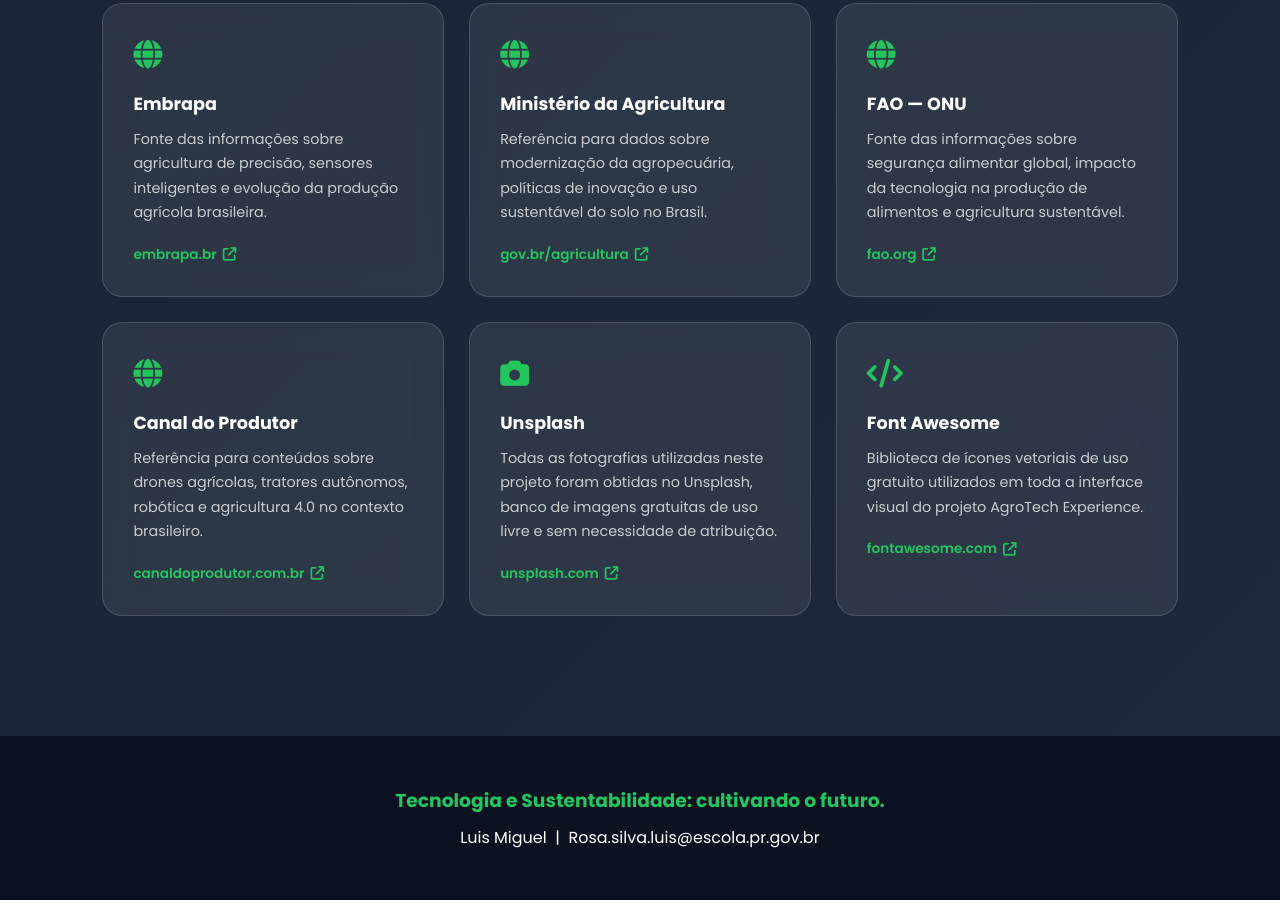
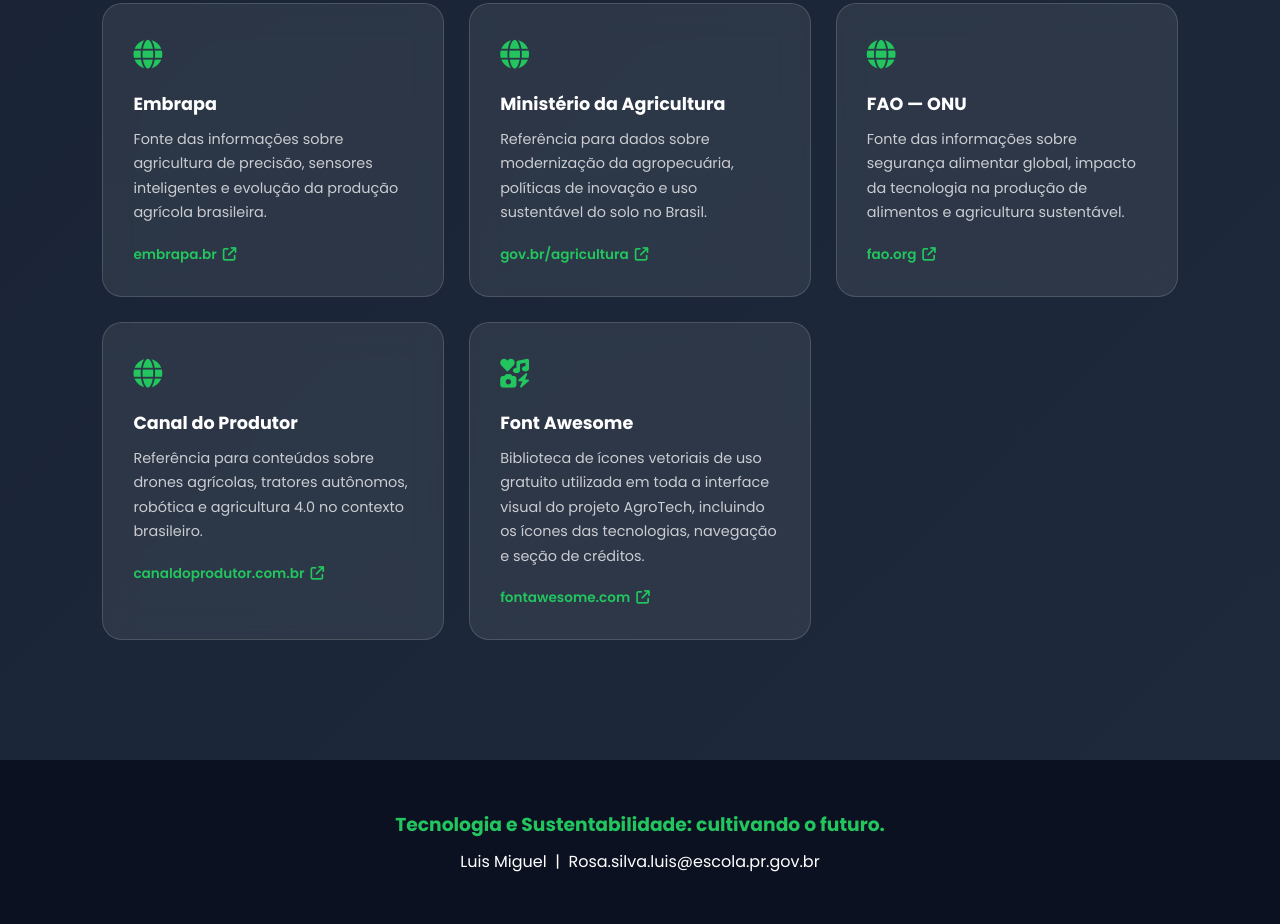
Before and after one commit to Luisgotoso123/agrinho, a plain HTML site: page index.html in a window 1280 px wide. Shown: the part 5769-6693 px from the top of the page. Before the commit the page ends 6669 px from the top, so only its background shows below. Drawn offline with Linux system fonts and the light colour scheme.

Commit message:
tirei a referencia de imagem

```diff
--- a/index.html
+++ b/index.html
@@ -72,8 +72,6 @@
                         O AgroTech representa a união entre tecnologia, produtividade e sustentabilidade. O Brasil, um dos maiores produtores agrícolas do mundo, está na vanguarda dessa transformação — adotando ferramentas digitais que permitem produzir mais alimentos com menos recursos e menor impacto ambiental.
                     </p>
                 </div>
-
-
 
             </div>
 
@@ -220,8 +218,6 @@
                     </p>
                 </div>
 
-
-
             </div>
 
         </section>
@@ -265,16 +261,9 @@
                 </div>
 
                 <div class="credit-card">
-                    <div class="credit-icon"><i class="fas fa-camera"></i></div>
-                    <h3>Unsplash</h3>
-                    <p>Todas as fotografias utilizadas neste projeto foram obtidas no Unsplash, banco de imagens gratuitas de uso livre e sem necessidade de atribuição.</p>
-                    <a href="https://unsplash.com" target="_blank" class="credit-link">unsplash.com <i class="fas fa-arrow-up-right-from-square"></i></a>
-                </div>
-
-                <div class="credit-card">
-                    <div class="credit-icon"><i class="fas fa-code"></i></div>
+                    <div class="credit-icon"><i class="fas fa-icons"></i></div>
                     <h3>Font Awesome</h3>
-                    <p>Biblioteca de ícones vetoriais de uso gratuito utilizados em toda a interface visual do projeto AgroTech Experience.</p>
+                    <p>Biblioteca de ícones vetoriais de uso gratuito utilizada em toda a interface visual do projeto AgroTech, incluindo os ícones das tecnologias, navegação e seção de créditos.</p>
                     <a href="https://fontawesome.com" target="_blank" class="credit-link">fontawesome.com <i class="fas fa-arrow-up-right-from-square"></i></a>
                 </div>
 
```
